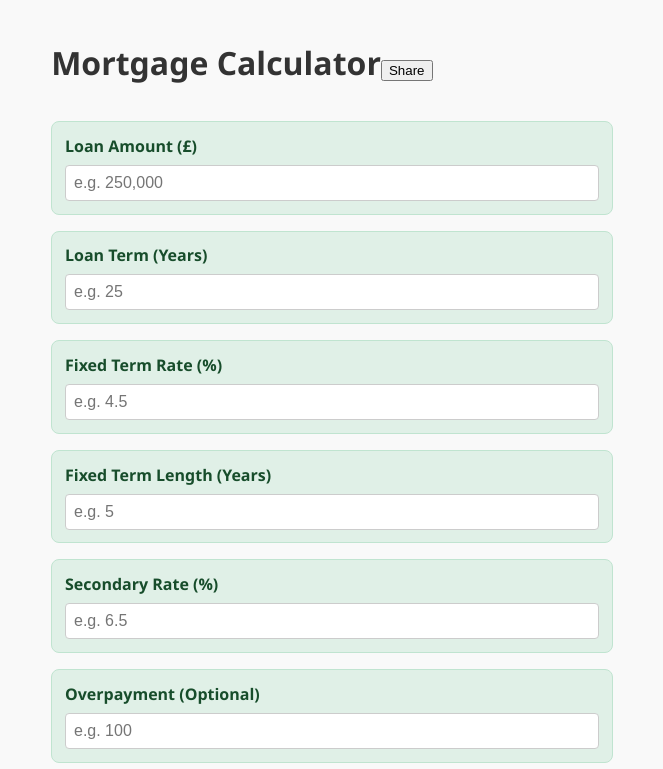
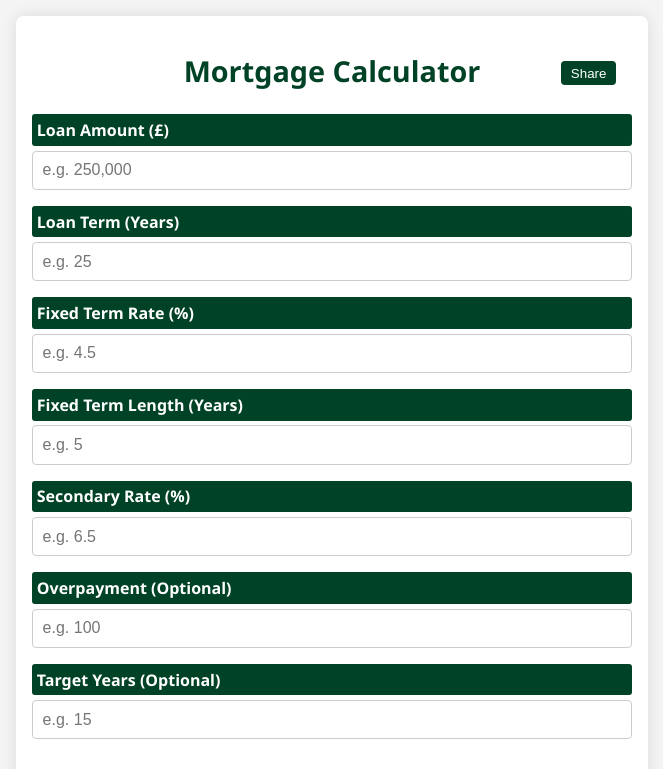
Before and after one commit to Ampdrew06/Mortgage-Calculator, a React (Create React App) app: page / in a window 1280 px wide. Shown: the top 769 px of the page, without its empty margins (308-971 px from the left). Built offline with nearby package versions, Linux system fonts and the light colour scheme.

Commit message:
Update App.css

```diff
--- a/src/App.css
+++ b/src/App.css
@@ -1,116 +1,104 @@
 body {
   margin: 0;
-  font-family: 'Segoe UI', sans-serif;
-  background-color: #f9f9f9;
-  color: #333;
+  padding: 0;
+  font-family: "Segoe UI", sans-serif;
+  background: #f4f4f4;
 }
 
 .container {
   max-width: 600px;
   margin: auto;
-  padding: 1.2rem;
-  display: flex;
-  flex-direction: column;
-  gap: 1rem;
-  min-height: 100vh;
-  box-sizing: border-box;
+  padding: 1rem;
+  background: white;
+  border-radius: 8px;
+  box-shadow: 0 0 15px rgba(0,0,0,0.1);
+  margin-top: 1rem;
 }
 
-header {
-  display: flex;
-  justify-content: space-between;
-  align-items: center;
-  background-color: #225c3a;
-  padding: 1rem;
-  border-radius: 8px;
-  color: white;
+h1 {
+  font-size: 1.8rem;
+  text-align: center;
+  margin-bottom: 1.5rem;
+  color: #004225;
+  position: relative;
 }
 
-header h1 {
-  font-size: 1.4rem;
-  margin: 0;
+.share-btn {
+  position: absolute;
+  right: 1rem;
+  top: 0.6rem;
+  background: #004225;
+  color: white;
+  border: none;
+  padding: 0.3rem 0.6rem;
+  border-radius: 4px;
+  cursor: pointer;
 }
 
-.share {
-  background-color: white;
-  color: #225c3a;
+.input-group {
+  margin-bottom: 1rem;
+}
+
+label {
+  display: block;
+  font-weight: bold;
+  margin-bottom: 0.3rem;
+  background-color: #004225;
+  color: white;
+  padding: 0.3rem;
+  border-radius: 3px;
+}
+
+.input-wrapper {
+  display: flex;
+  align-items: center;
+  position: relative;
+}
+
+input {
+  width: 100%;
+  padding: 0.6rem;
+  font-size: 1rem;
+  border: 1px solid #ccc;
+  border-radius: 4px;
+}
+
+.clear-btn {
+  position: absolute;
+  right: 0.4rem;
+  background: #ccc;
   border: none;
-  padding: 0.5rem 1rem;
-  border-radius: 6px;
+  border-radius: 50%;
+  width: 24px;
+  height: 24px;
   font-weight: bold;
   cursor: pointer;
 }
 
-.inputs {
-  display: flex;
-  flex-direction: column;
-  gap: 0.8rem;
-}
-
-.input-group {
-  display: flex;
-  flex-direction: column;
-  background-color: #e0f0e7;
-  border: 1px solid #c0e4d0;
-  border-radius: 8px;
+.submit-btn {
+  width: 100%;
   padding: 0.8rem;
-}
-
-.input-group label {
-  font-weight: bold;
-  margin-bottom: 0.5rem;
-  color: #174d2b;
-}
-
-.input-group div {
-  display: flex;
-  gap: 0.5rem;
-  align-items: center;
-}
-
-.input-group input {
-  flex-grow: 1;
-  padding: 0.5rem;
-  font-size: 1rem;
-  border-radius: 4px;
-  border: 1px solid #ccc;
-}
-
-.input-group button {
-  background-color: #e55353;
-  color: white;
-  border: none;
-  padding: 0.45rem 0.8rem;
-  border-radius: 4px;
-  font-size: 0.9rem;
-  cursor: pointer;
-}
-
-.submit {
-  padding: 0.75rem;
-  font-size: 1rem;
-  background-color: #40c057;
+  font-size: 1.1rem;
+  background: #00cc44;
   color: black;
   border: none;
-  border-radius: 8px;
+  border-radius: 5px;
   font-weight: bold;
+  margin-top: 1rem;
   cursor: pointer;
-  width: 100%;
-  margin-top: 1rem;
 }
 
 .results {
   margin-top: 1.5rem;
-  background-color: #fff;
   padding: 1rem;
-  border-radius: 8px;
-  border: 1px solid #ccc;
+  background-color: #eaffea;
+  border-radius: 5px;
+  font-size: 1rem;
+  font-weight: bold;
 }
 
 .results p {
   display: flex;
   justify-content: space-between;
-  margin: 0.5rem 0;
-  font-weight: bold;
-  font-size: 1rem;
+  margin: 0.6rem 0;
 }
```
